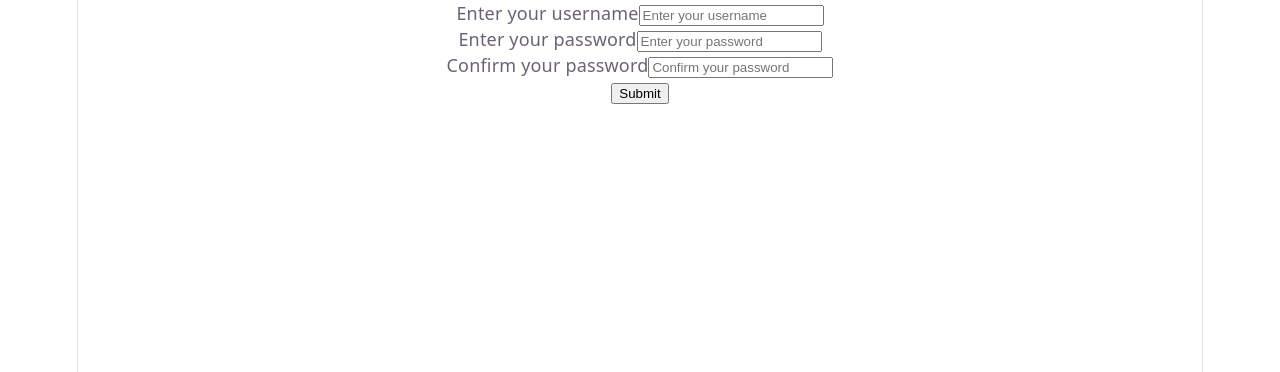
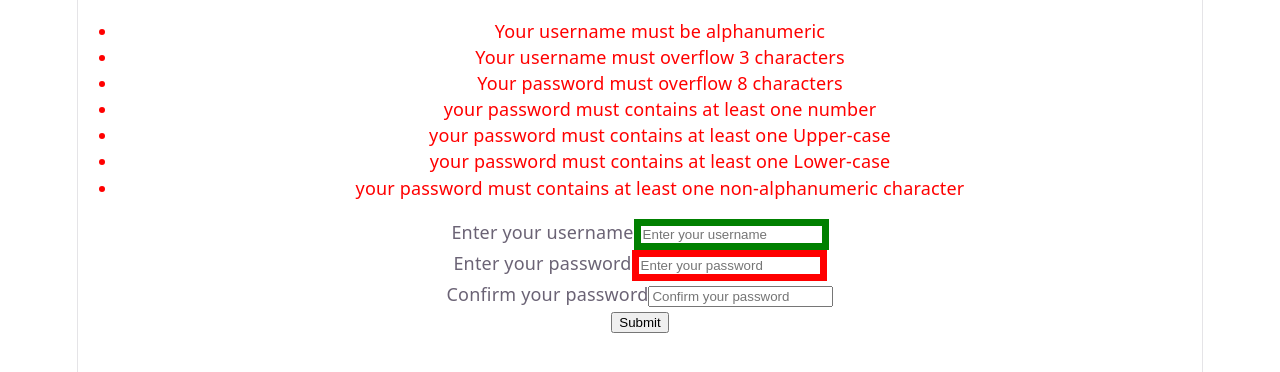
Before and after one commit to heroes75/messaging-app-frontend-project, a React (Vite) app: page /signup in a window 1280 px wide. Shown: the top 372 px of the page. Built offline with nearby package versions, Linux system fonts and the light colour scheme.

Commit message:
make signup page and his test

```diff
--- a/src/Conponents/SignupPage.jsx
+++ b/src/Conponents/SignupPage.jsx
@@ -1,20 +1,72 @@
+import { useState } from "react"
+import styles from "../Styles/SignupPage.module.css"
+
 function SignupPage() {
+
+    const [username, setUsername] = useState('')
+    const [password, setPassword] = useState('')
+    const [confirmPassword, setConfirmPassword] = useState('')
+    const isUsernameAlphaNumeric = /\w+/g.test(username)
+    const isUsernameOverflowThree = username.length >=3
+    const isPasswordContainsOneLowerCase = /[a-z]+/g.test(password)
+    const isPasswordContainsOneUpperCase = /[A-Z]+/g.test(password)
+    const isPasswordContainsOneNumber = /\d+/g.test(password)
+    const isPasswordContainsOneAlphanumericCharacter = /\W+/g.test(password)
+    const isPasswordOverflowHeight = password.length >= 8
+    const isConfirmPasswordIsEqualToPassword = password === confirmPassword
+    const msgError = [
+        {status: isUsernameAlphaNumeric, msg:'Your username must be alphanumeric',},
+        {status: isUsernameOverflowThree ,msg:'Your username must overflow 3 characters'},
+        {status: isPasswordOverflowHeight ,msg: 'Your password must overflow 8 characters'},
+        {status: isPasswordContainsOneNumber ,msg: 'your password must contains at least one number'},
+        {status: isPasswordContainsOneUpperCase, msg: 'your password must contains at least one Upper-case'},
+        {status: isPasswordContainsOneLowerCase,msg: 'your password must contains at least one Lower-case'},
+        {status: isPasswordContainsOneAlphanumericCharacter, msg: 'your password must contains at least one non-alphanumeric character'},
+        {status: isConfirmPasswordIsEqualToPassword, msg: 'Your confirm Password must be equal to your password'},
+    ]
+
+
+    function handleUsername(e) {
+        console.log('msgError:', msgError)
+        console.log('isUsernameAlphaNumeric:', isUsernameAlphaNumeric)
+        setUsername(e.target.value)
+    }
+
+    function handlePassword(e) {
+        setPassword(e.target.value)
+    }
+
+    function handleConfirmPassword(e) {
+        setConfirmPassword(e.target.value)
+    }
+
+    function handleSubmit(e) {
+        e.preventDefault()
+        console.log('e.target.checkValidity():', e.target.checkValidity())
+    }
+
     return (
         <>
             <main>
-                <div className="inputContainer">
+
+                <form>
+                    <ul>
+                        {msgError.map(error => error.status || <li style={{color: 'red'}}>{error.msg}</li>)}
+                    </ul>
+                    <div className={styles.inputContainer}>
                         <label htmlFor="username">Enter your username</label>
-                    <input type="text" name="username" id="username" placeholder="Enter your username" />
+                        <input onChange={handleUsername} value={username} minLength={3} pattern="\w+" type="text" name="username" id="username" placeholder="Enter your username" />
                     </div>
-                <div className="inputContainer">
+                    <div className={styles.inputContainer}>
                         <label htmlFor="password">Enter your password</label>
-                    <input type="text" name="password" id="password" placeholder="Enter your password" />
+                        <input onChange={handlePassword} value={password} minLength={8} pattern="(?=.*[A-Z])(?=.*[a-z])(?=.*[0-9])(?=.*\W).+" type="text" name="password" id="password" placeholder="Enter your password" required />
                     </div>
                     <div className="inputContainer">
                         <label htmlFor="confirmPassword">Confirm your password</label>
-                    <input type="text" name="confirmPassword" id="confirmPassword" placeholder="Confirm your password" />
+                        <input onChange={handleConfirmPassword} value={confirmPassword} minLength={8} type="password" name="confirmPassword" id="confirmPassword" placeholder="Confirm your password" />
                     </div>
-                <button>Submit</button>
+                    <button onClick={handleSubmit}>Submit</button>
+                </form>
             </main>
         </>
     )
--- /dev/null
+++ b/src/Styles/SignupPage.module.css
@@ -0,0 +1,6 @@
+.inputContainer input:invalid{
+    border: 7px solid red;
+}
+.inputContainer input:valid{
+    border: 7px solid green;
+}
```
Also changed, not shown: 1 other file (tests, documents, lock files or other folders). Lines whose indentation alone changed are shown as unchanged.
